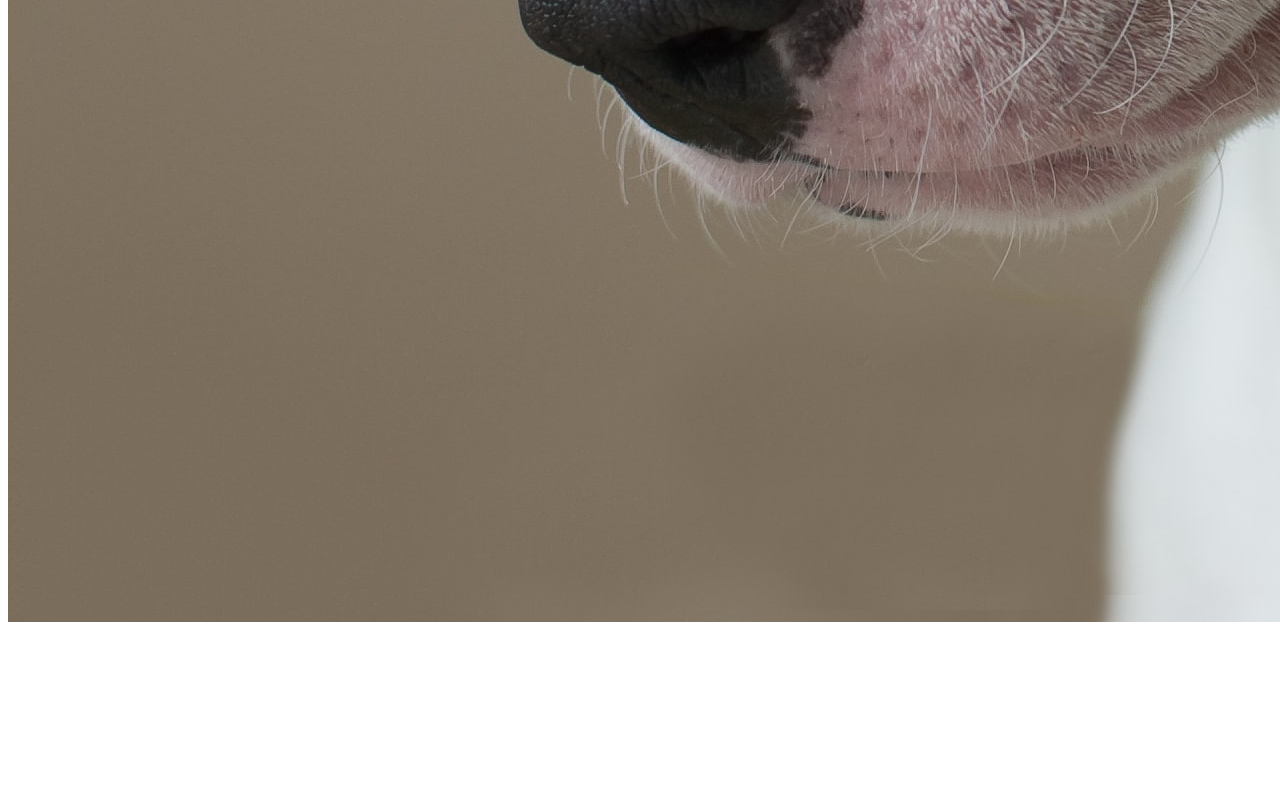
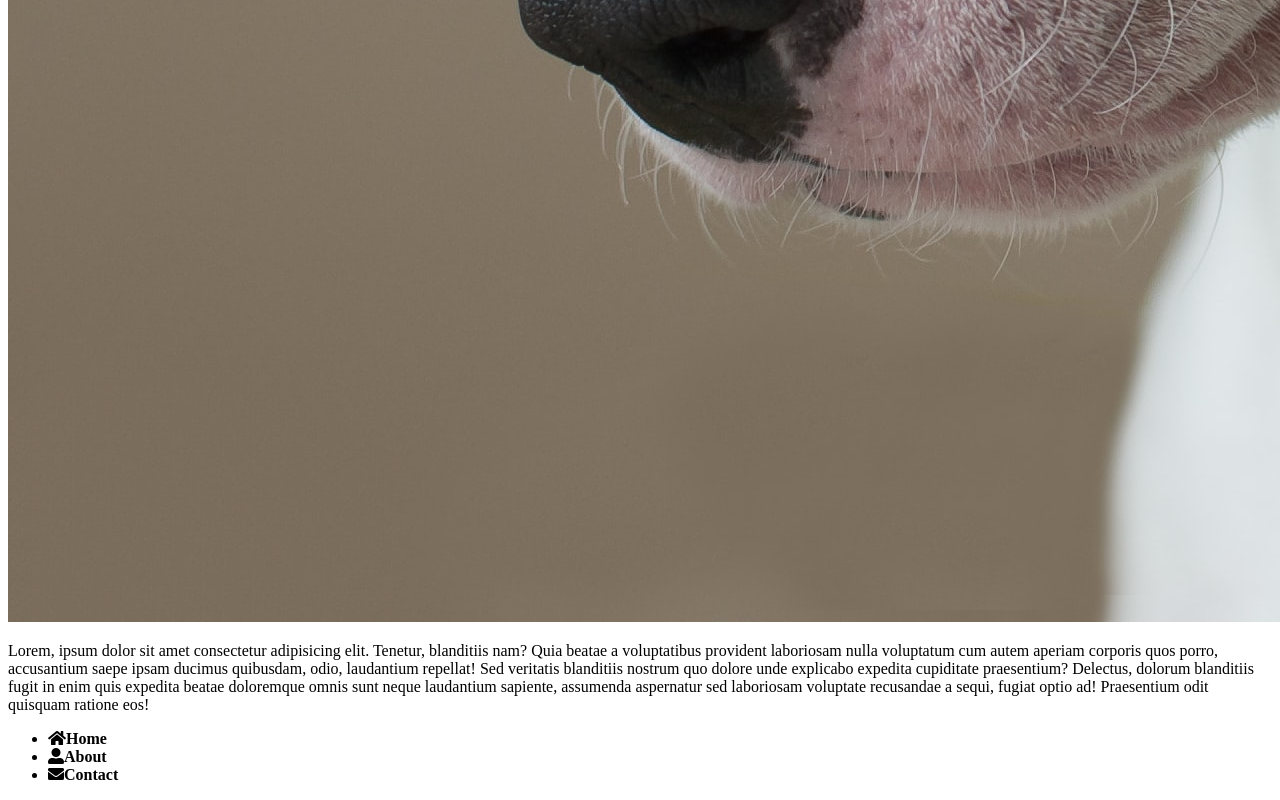
Before and after one commit to AnsonAMS/rotating-navigation, a plain HTML site: page index.html in a window 1280 px wide. Shown: the part 2288-3088 px from the top of the page. Before the commit the page ends 2922 px from the top, so only its background shows below. Drawn offline with Linux system fonts and the light colour scheme; a script that the page names is missing.

Commit message:
Completing html with nav

```diff
--- a/index.html
+++ b/index.html
@@ -34,7 +34,16 @@
             <h3>My doggo</h3>
             <img src="magdalena-smolnicka-P2fRnPdh_pA-unsplash.jpg" alt="doggo">
         </div>
+            <p>Lorem, ipsum dolor sit amet consectetur adipisicing elit. Tenetur, blanditiis nam? Quia beatae a voluptatibus provident laboriosam nulla voluptatum cum autem aperiam corporis quos porro, accusantium saepe ipsam ducimus quibusdam, odio, laudantium repellat! Sed veritatis blanditiis nostrum quo dolore unde explicabo expedita cupiditate praesentium? Delectus, dolorum blanditiis fugit in enim quis expedita beatae doloremque omnis sunt neque laudantium sapiente, assumenda aspernatur sed laboriosam voluptate recusandae a sequi, fugiat optio ad! Praesentium odit quisquam ratione eos!</p>
     </div>
+
+    <nav>
+        <ul>
+            <li><i class="fas fa-home">Home</i></li>
+            <li><i class="fas fa-user-alt">About</i></li>
+            <li><i class="fas fa-envelope">Contact</i></li>
+        </ul>
+    </nav>
 
     <script src="script js"></script>
 </body>
```
